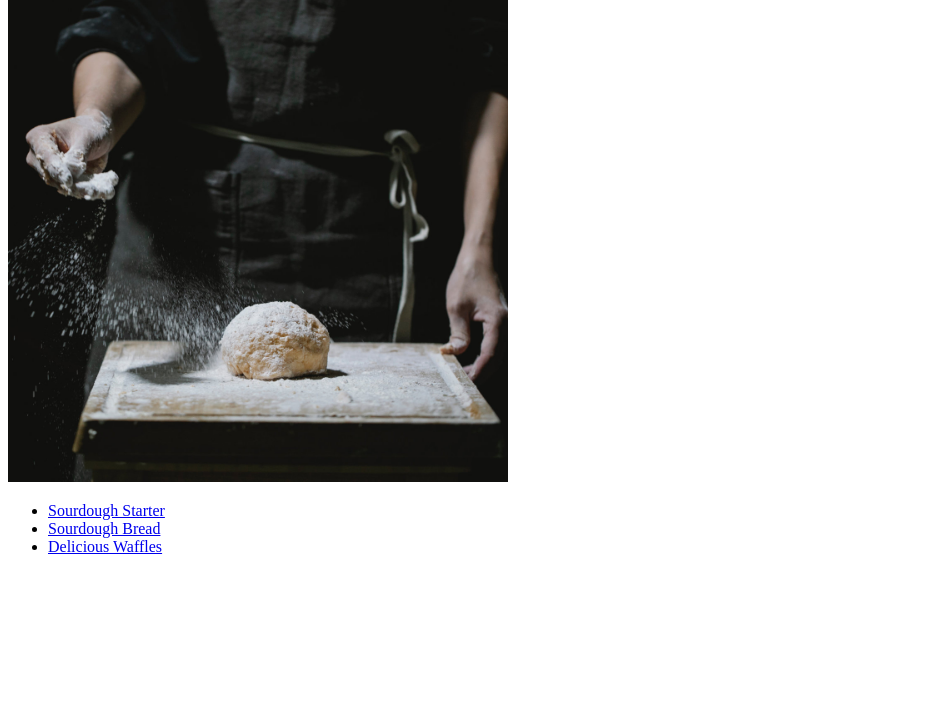
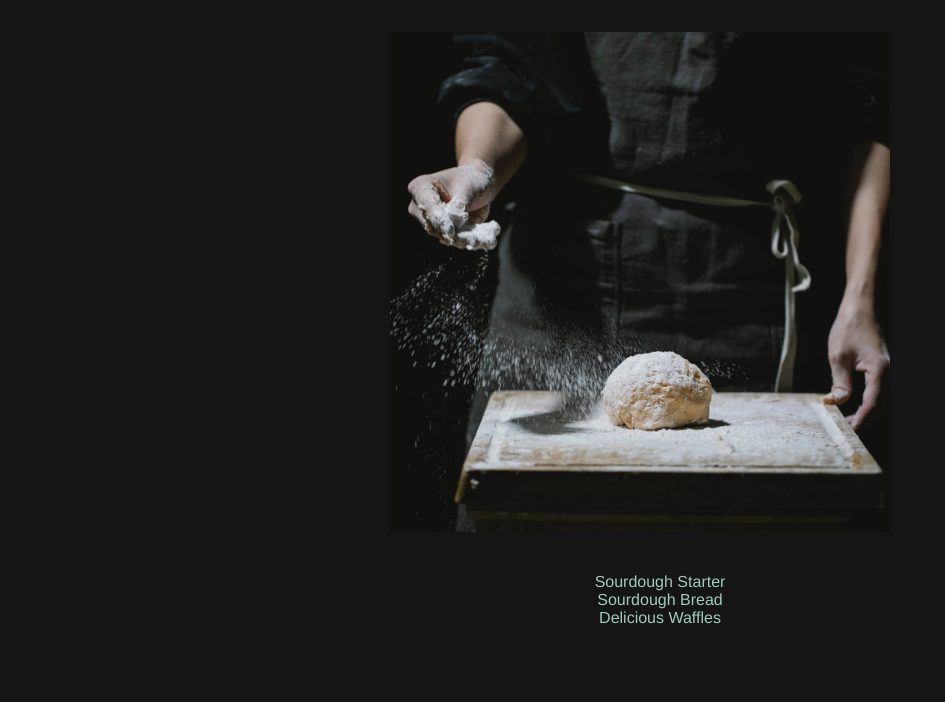
Before and after one commit to PelletierM/TOP-recipes, a plain HTML site: page index.html in a window 1280 px wide. Shown: the part 98-800 px from the top of the page, without its empty margins (0-945 px from the left). Drawn offline with Linux system fonts and the light colour scheme.

Commit message:
Add basic CSS styling to pages

```diff
--- /dev/null
+++ b/css/styles.css
@@ -0,0 +1,25 @@
+/* CSS Global styles */
+* {
+    background-color: #151515;
+    color: #FFFFFF;
+    font-family: Helvetica, Arial, sans-serif;
+}
+
+/* CSS Type styles */
+img {height:auto;width:50vw;max-width:500px;
+    display:block;margin-left:auto;margin-right:auto;
+    padding-top:25px;padding-bottom:25px;}
+a:link {color:#9fcabc;text-decoration:none;transition:300ms;}
+a:visited {color:#9fcabc;text-decoration:none;transition:300ms;}
+a:hover {color:#47a386;transition: 300ms;}
+a:active {color:#0e7856;}
+h1 {text-align:center;font-size: 32px;padding-top:25px;}
+h3 {font-size: 24px;}
+body {margin-left:15vw;margin-right:15vw;}
+
+/* CSS Class styles */
+.indexlist {
+    list-style-type: none;
+    text-align: center;
+}
+/* CSS ID styles */
--- a/index.html
+++ b/index.html
@@ -2,13 +2,14 @@
 <html lang="en">
     <head>
         <meta charset="UTF-8">
+        <link rel="stylesheet" href="./css/styles.css">
         <title>Baking Recipes</title>
     </head>
 
     <body>
         <h1>Baking Recipes</h1>
-        <p><img src="./img/index.jpg" alt="A very happy baker!" width="500"></p>
-        <ul>
+        <p><img src="./img/index.jpg" alt="A very happy baker!"></p>
+        <ul class="indexlist">
             <li><a href="./pages/sourdoughstarter.html">Sourdough Starter</a></li>
             <li><a href="./pages/sourdoughbread.html">Sourdough Bread</a></li>
             <li><a href="./pages/waffles.html">Delicious Waffles</a></li>
```
Also changed, not shown: pages/sourdoughbread.html (+2 -1 lines), pages/sourdoughstarter.html (+2 -1 lines), pages/waffles.html (+2 -1 lines), 1 other file.
